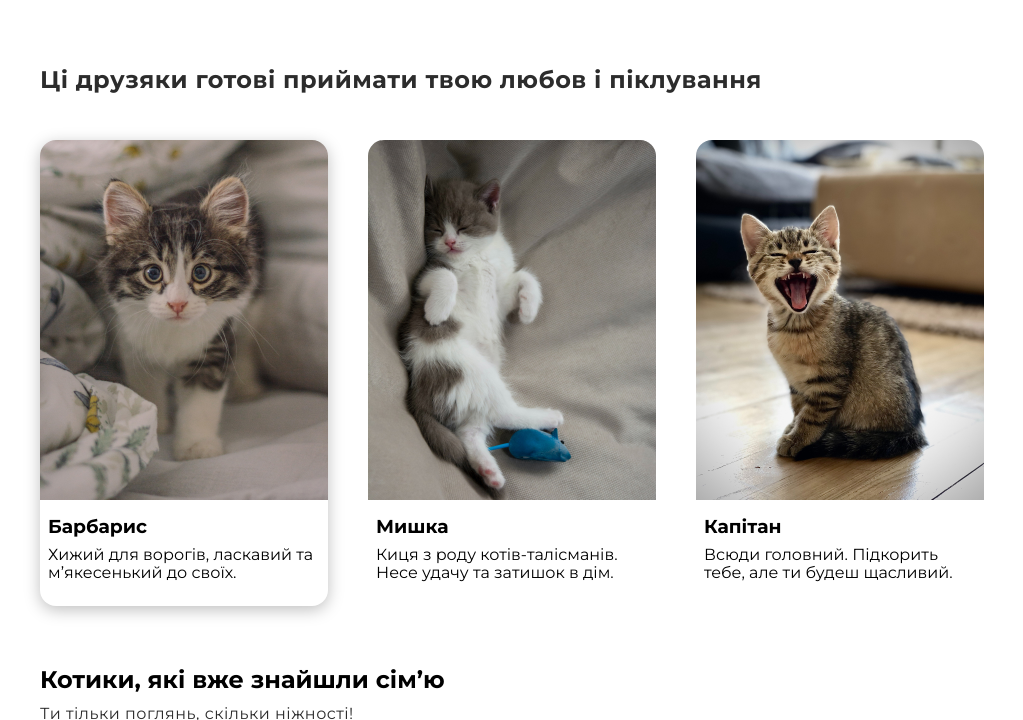
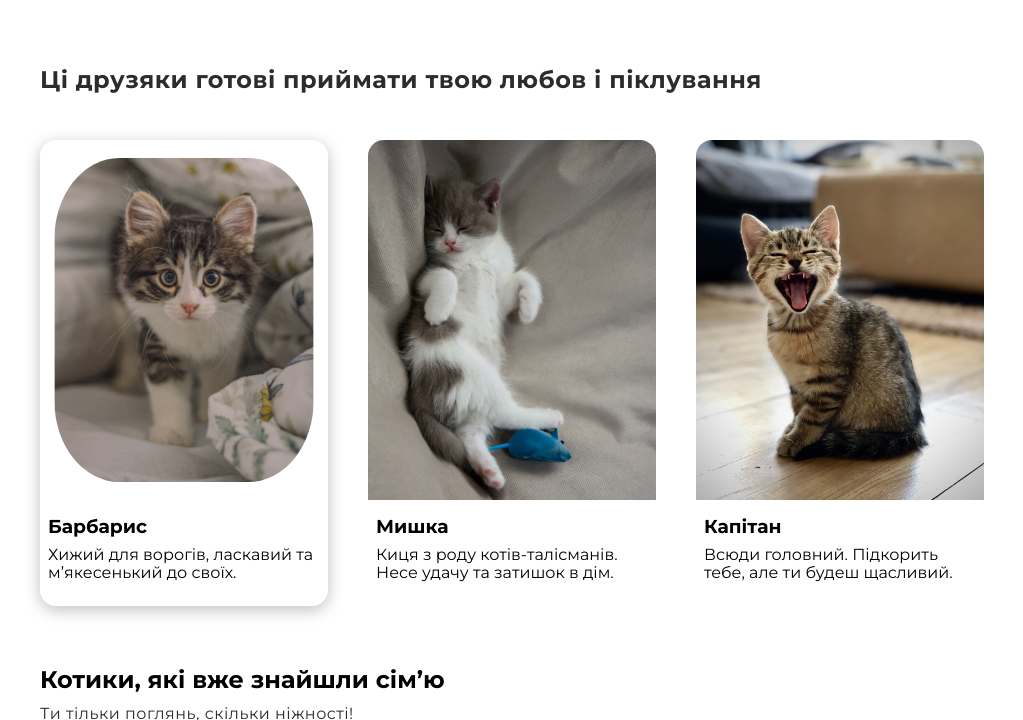
Before and after one commit to Lucian622/IT-Fest, a plain HTML site: page index.html in a window 1280 px wide. In both pictures the pointer is over the picture 312 px from the left and 872 px from the top of the page. Shown: the part 552-1272 px from the top of the page, without its empty margins (128-1151 px from the left). Drawn offline with nearby package versions, Linux system fonts and the light colour scheme.

Commit message:
Update styles.css
commit

```diff
--- a/styles.css
+++ b/styles.css
@@ -120,15 +120,16 @@ margin-bottom: 40px;
 }
 
 .cat-list img {
-	transition: 250ms;
+	transition: 150ms;
 }
 
 .cat-list img:hover {
 	transform: rotateY(180deg);
+	transform: scale(0.9);
+	border-radius: 25%;
 }
 .cat-list li:hover{
 	box-shadow: 0px 4px 16px rgba(0, 0, 0, 0.25);
-
 }
 
 .cat-list .content{
@@ -158,7 +159,7 @@ transition: transform 250ms cubic-bezier(0.19, 1, 0.22, 1)
 }
 .gallery li:hover{
 	filter: drop-shadow(0px 4px 16px rgba(0, 0, 0, 0.25));
-	transform: scale(1.5);
+	transform: scale(1.1);
 }
 
 /*FOOTER*/
```
